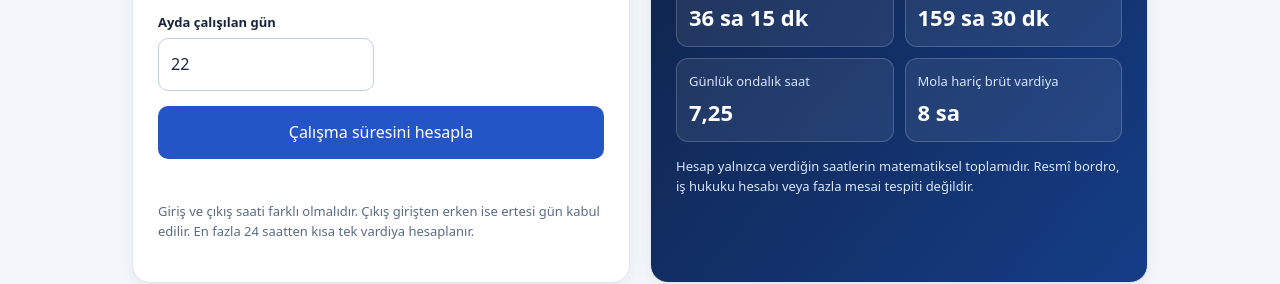
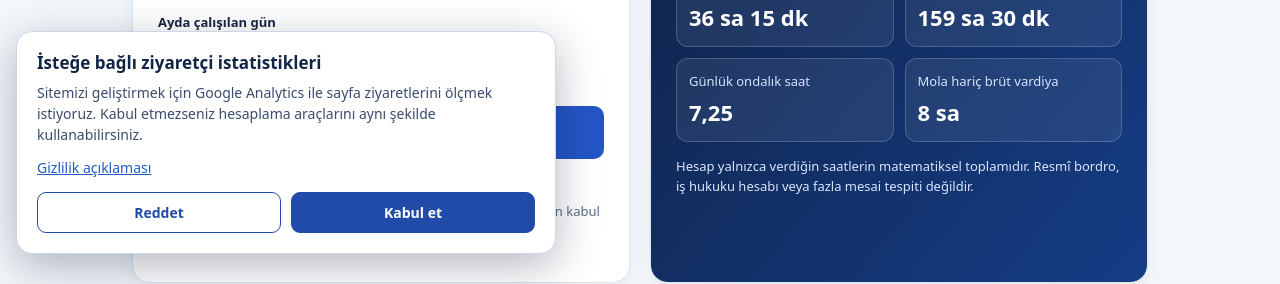
Before and after one commit to nilayozel/vardiyamatik, a plain HTML site: page public/calisma-saati-hesaplama.html in a window 1280 px wide. Shown: the part 530-814 px from the top of the page. Drawn offline with Linux system fonts and the light colour scheme.

Commit message:
Integrate opt-in GA4 analytics across site and update privacy terms

```diff
--- a/public/calisma-saati-hesaplama.html
+++ b/public/calisma-saati-hesaplama.html
@@ -83,4 +83,5 @@ byId('calc').addEventListener('input',calc);
 calc();
 })();
 </script>
+<script defer src="./analytics-consent.js"></script>
 </body></html>
```
